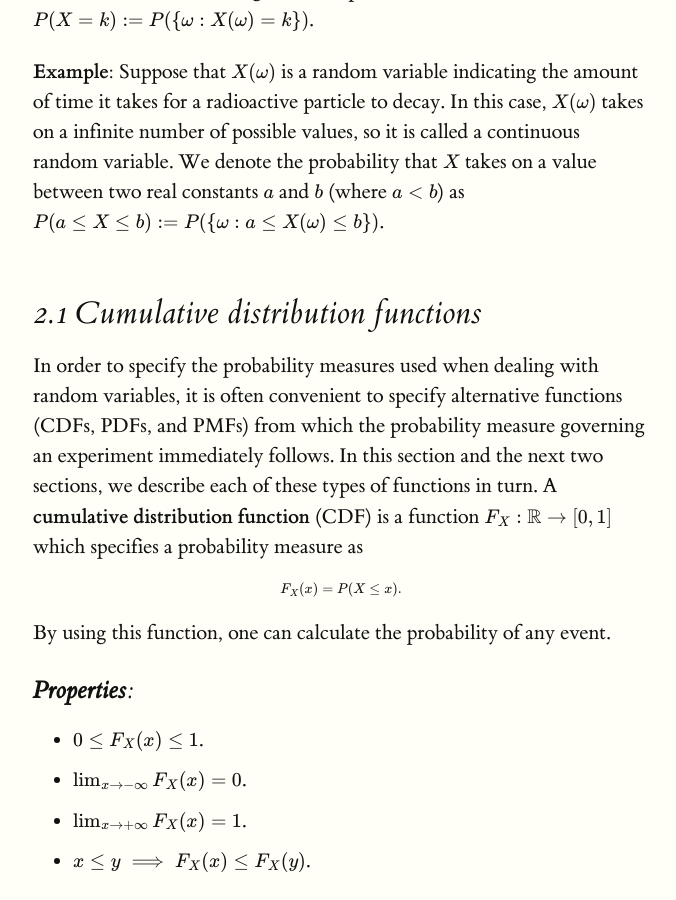
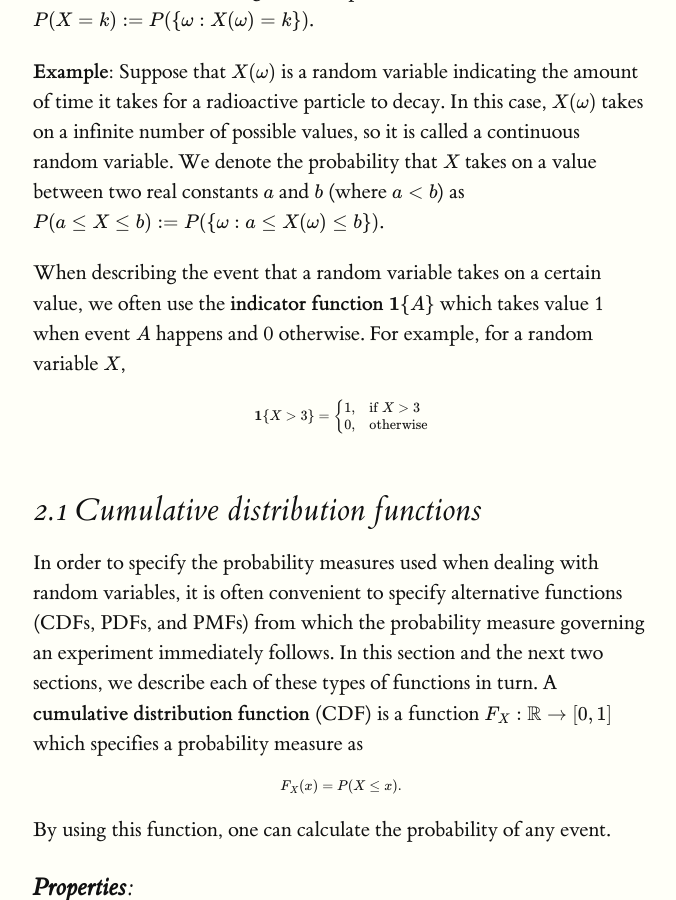
Before and after one commit to ermongroup/cs228-notes, a Jekyll site: the page built from preliminaries/probabilityreview/index.md, in a window 1280 px wide and 900 px high, scrolled down 3253 px. Shown: the whole window, without its empty margins (127-803 px from the left). Built offline with Jekyll 4.4.1, drawn with Linux system fonts in a browser that asks for light colours; formulas are drawn with MathJax 3.

Commit message:
Probability Review: describe indicator function

```diff
--- a/preliminaries/probabilityreview/index.md
+++ b/preliminaries/probabilityreview/index.md
@@ -75,6 +75,16 @@ More formally, a random variable $$X$$ is a function $$X : \Omega \to \Re$$. Typ
 **Example**: In our experiment above, suppose that $$X(\omega)$$ is the number of heads which occur in the sequence of tosses $$ω$$. Given that only 10 coins are tossed, $$X(\omega)$$ can take only a finite number of values, so it is known as a discrete random variable. Here, the probability of the set associated with a random variable $$X$$ taking on some specific value $$k$$ is $$P(X = k) := P(\{\omega : X(\omega) = k\})$$.
 
 **Example**: Suppose that $$X(\omega)$$ is a random variable indicating the amount of time it takes for a radioactive particle to decay. In this case, $$X(\omega)$$ takes on a infinite number of possible values, so it is called a continuous random variable. We denote the probability that $$X$$ takes on a value between two real constants $$a$$ and $$b$$ (where $$a < b$$) as $$P(a \leq X \leq b) := P(\{\omega : a \leq X(\omega) \leq b\})$$.
+
+When describing the event that a random variable takes on a certain value, we often use the **indicator function** $$\mathbf{1}\{A\}$$ which takes value 1 when event $$A$$ happens and 0 otherwise. For example, for a random variable $$X$$,
+
+$$
+    \mathbf{1}\{X > 3\} = \begin{cases}
+    1, & \text{if }X > 3 \\
+    0, & \text{otherwise}
+    \end{cases}
+$$
+
 
 ## 2.1 Cumulative distribution functions
 
```
